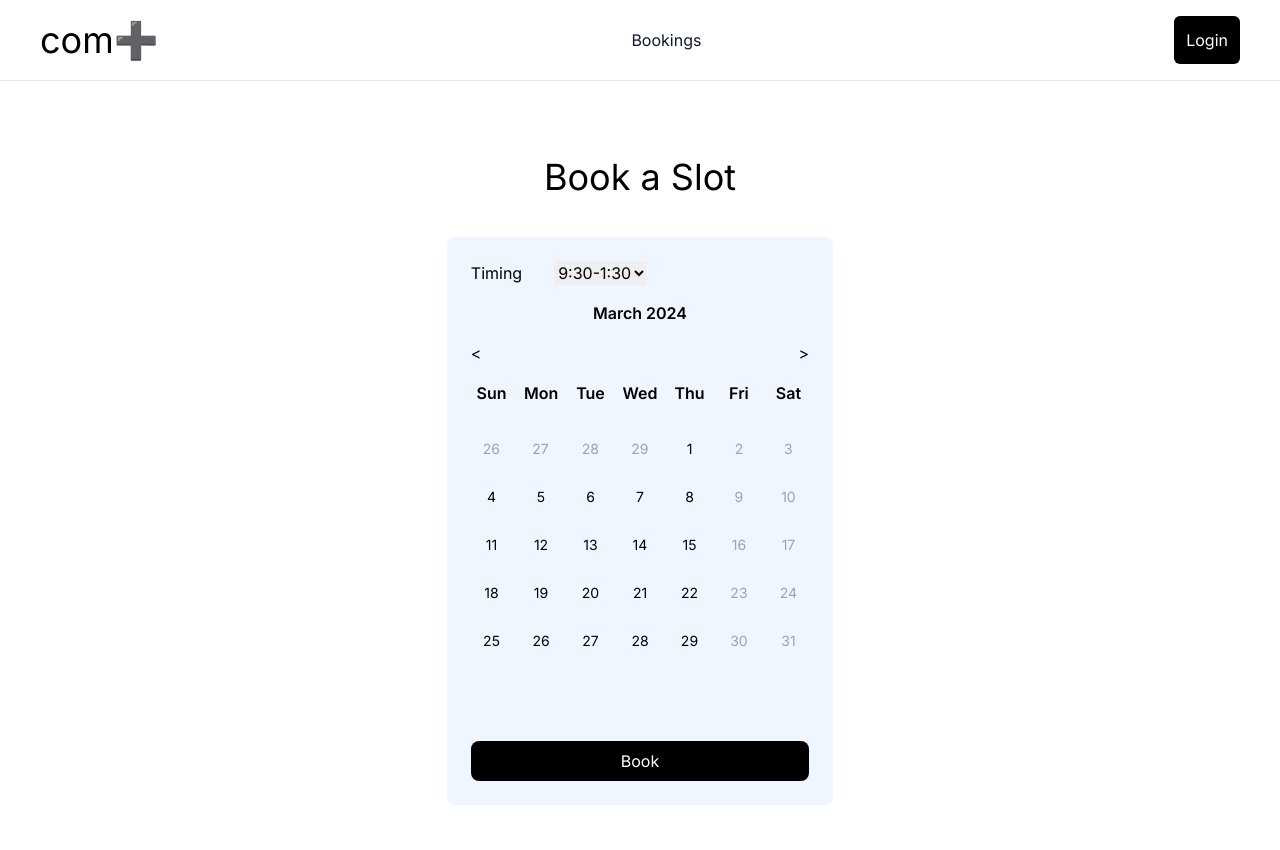
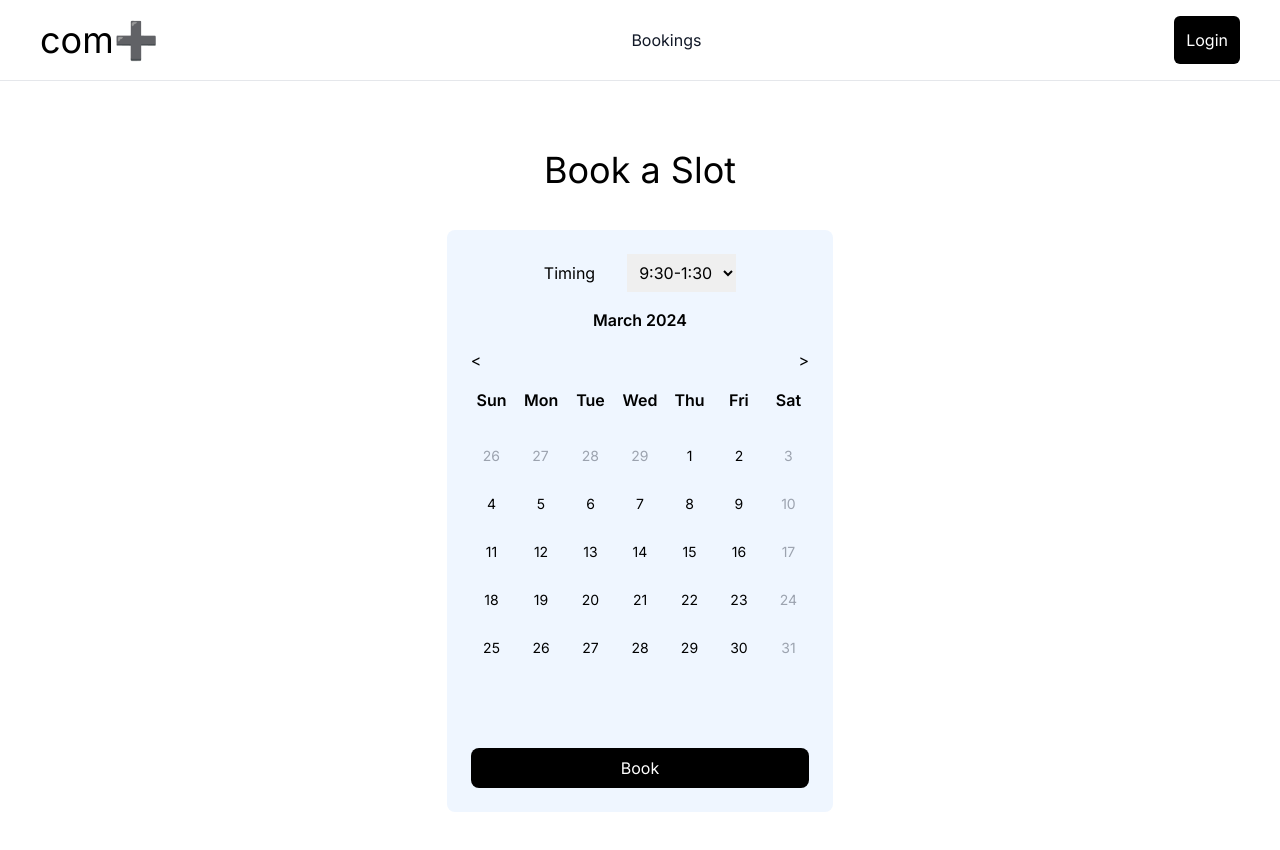
Before and after one commit to rolwinpaul/booking_site, a Next.js app: page /book in a window 1280 px wide. Shown: the top 850 px of the page. Built offline with nearby package versions, Linux system fonts and the light colour scheme; no server answers.

Commit message:
fix:ui bugs

```diff
--- a/app/(pages)/book/page.tsx
+++ b/app/(pages)/book/page.tsx
@@ -4,12 +4,12 @@ const book = () => {
   return (
     <main className="flex flex-col justify-center items-center h-full ">
       <h1 className="text-4xl">Book a Slot</h1>
-      <form className="bg-blue-50 p-6 rounded-lg mt-10 flex flex-col gap-4" action="">
-        <fieldset className="flex gap-8">
+      <form className="bg-blue-50 p-6 rounded-lg mt-10 flex flex-col gap-4 mx-8" action="">
+        <fieldset className="flex gap-8 items-center justify-center">
           <label htmlFor="timing">Timing</label>
-          <select name="timing" id="timing">
-            <option value="1">9:30-1:30</option>
-            <option value="2">1:30-5:30</option>
+          <select  className="p-2" name="timing" id="timing">
+            <option className="p-2" value="1">9:30-1:30</option>
+            <option className="p-2" value="2">1:30-5:30</option>
           </select>
         </fieldset>
         <Calendar/>
--- a/components/Calendar.tsx
+++ b/components/Calendar.tsx
@@ -19,7 +19,7 @@ const Calendar: React.FC<CalendarProps> = ({ disabledDates = [] }) => {
           date.getFullYear() === disabledDate.getFullYear() &&
           date.getMonth() === disabledDate.getMonth() &&
           date.getDate() === disabledDate.getDate()
-      ) || date.getDay() === 0 || date.getDay() === 6
+      ) || date.getDay() === 0 || date.getDay() === 7
     );
   };
 
--- a/components/Navbar.tsx
+++ b/components/Navbar.tsx
@@ -48,7 +48,12 @@ export const Navbar = () => {
               <div className="fixed top-20 rounded-md p-4  z-10 shadow-[0_4px_10px_rgb(0,0,0,0.12)]">
                 <div>{data.user?.name}</div>
                 <div>{data.user?.email}</div>
-                <button onClick={logouthandler} className="bg-red-500 mt-5 hover:bg-red-300 text-white p-3 w-full rounded-md">Log Out</button>
+                <button
+                  onClick={logouthandler}
+                  className="bg-red-500 mt-5 hover:bg-red-300 text-white p-3 w-full rounded-md"
+                >
+                  Log Out
+                </button>
               </div>
             ) : null}
           </div>
@@ -91,7 +96,7 @@ export const Navbar = () => {
           </button>
           <Link className=" hover:text-gray-300" href={"/"}>
             <p className="font-pacifico text-4xl  flex items-center justify-center">
-                ✔️
+              com➕
             </p>
           </Link>
           {status === "authenticated" ? (
@@ -110,10 +115,10 @@ export const Navbar = () => {
                 )}
               </button>
               {isAccountOpen ? (
-                <div className="fixed top-20  text-sm rounded-md p-4 z-10 shadow-[0_4px_10px_rgb(0,0,0,0.12)] ">
+                <div className="fixed top-20 bg-white text-sm rounded-md p-4 z-10 shadow-[0_4px_10px_rgb(0,0,0,0.12)] ">
                   <div>{data.user?.name}</div>
                   <div>{data.user?.email}</div>
-                  <button onClick={logouthandler}>Log Out</button>
+                  <button className="bg-red-500 mt-2 hover:bg-red-300 text-white p-2 w-full rounded-md"onClick={logouthandler}>Log Out</button>
                 </div>
               ) : null}
             </div>
@@ -128,7 +133,6 @@ export const Navbar = () => {
         </div>
         {isOpen ? (
           <div className="text-gray-900 sticky z-10 flex flex-col items-center gap-3 m-4">
-
             <Link className=" hover:text-gray-300" href={"/book"}>
               Bookings
             </Link>
```
Lines whose indentation alone changed are shown as unchanged.
